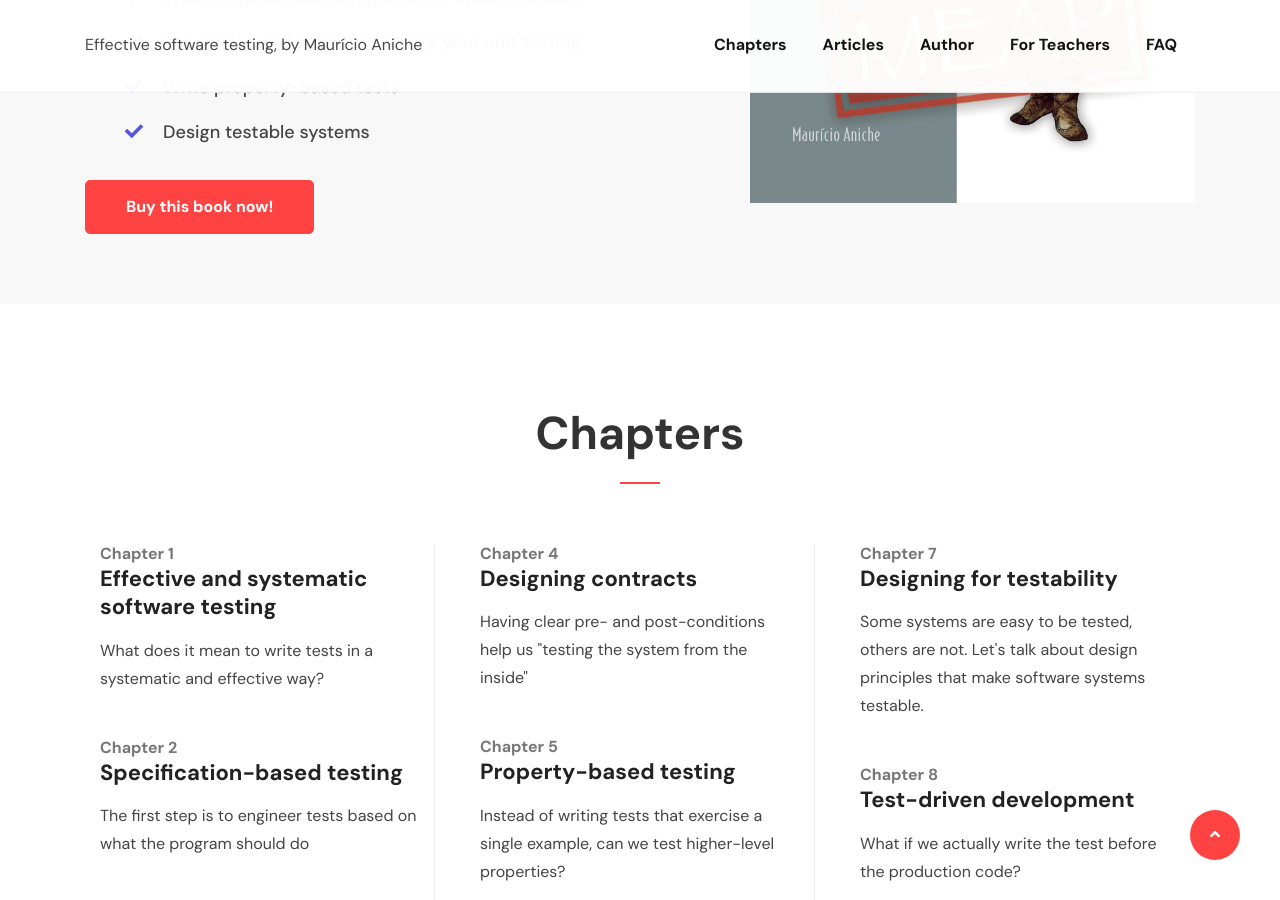
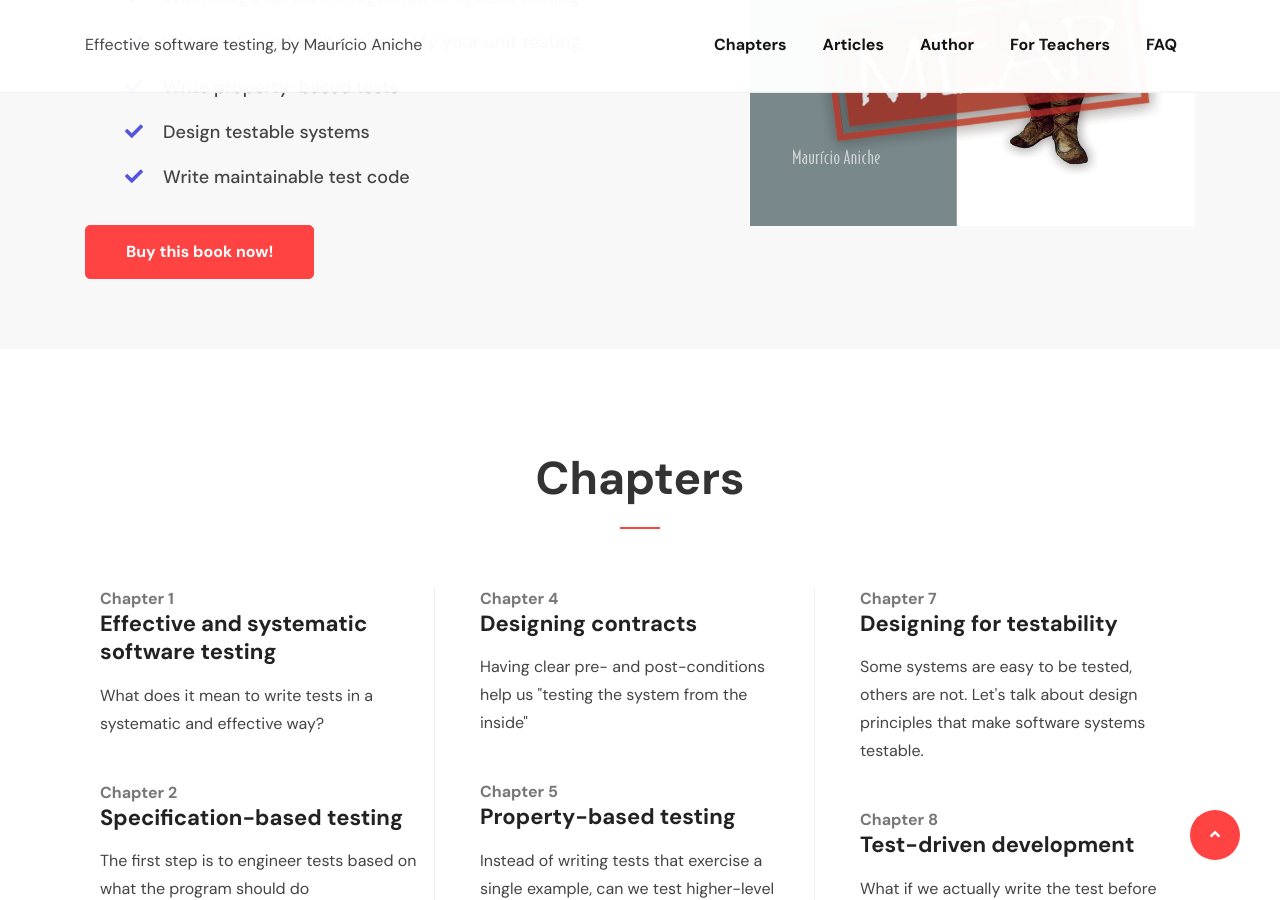
Before and after one commit to effective-software-testing/website, a Jekyll site: the page built from index.html, in a window 1280 px wide and 900 px high, scrolled down 455 px. Built offline with Jekyll 4.4.1, drawn with Linux system fonts in a browser that asks for light colours; comment, search, counter and statistics services are not loaded.

Commit message:
one more line in the initial banner

```diff
--- a/index.html
+++ b/index.html
@@ -65,6 +65,7 @@ title: "Effective Software Testing: A Developer's Guide, by Maurício Aniche"
                         <li><i class="fa fa-check"></i>Use mocks and stubs to simplify your unit testing</li>
                         <li><i class="fa fa-check"></i>Write property-based tests</li>
                         <li><i class="fa fa-check"></i>Design testable systems</li>
+                        <li><i class="fa fa-check"></i>Write maintainable test code</li>
                     </ul>
                     <a href="https://www.manning.com/books/effective-software-testing?utm_source=aniche&utm_medium=affiliate&utm_campaign=book_aniche_effective_11_16_21&a_aid=aniche&a_bid=6e66ba23" class="btn btn-main" id="link_buy_main">Buy this book now!</a>
                 </div>
```
